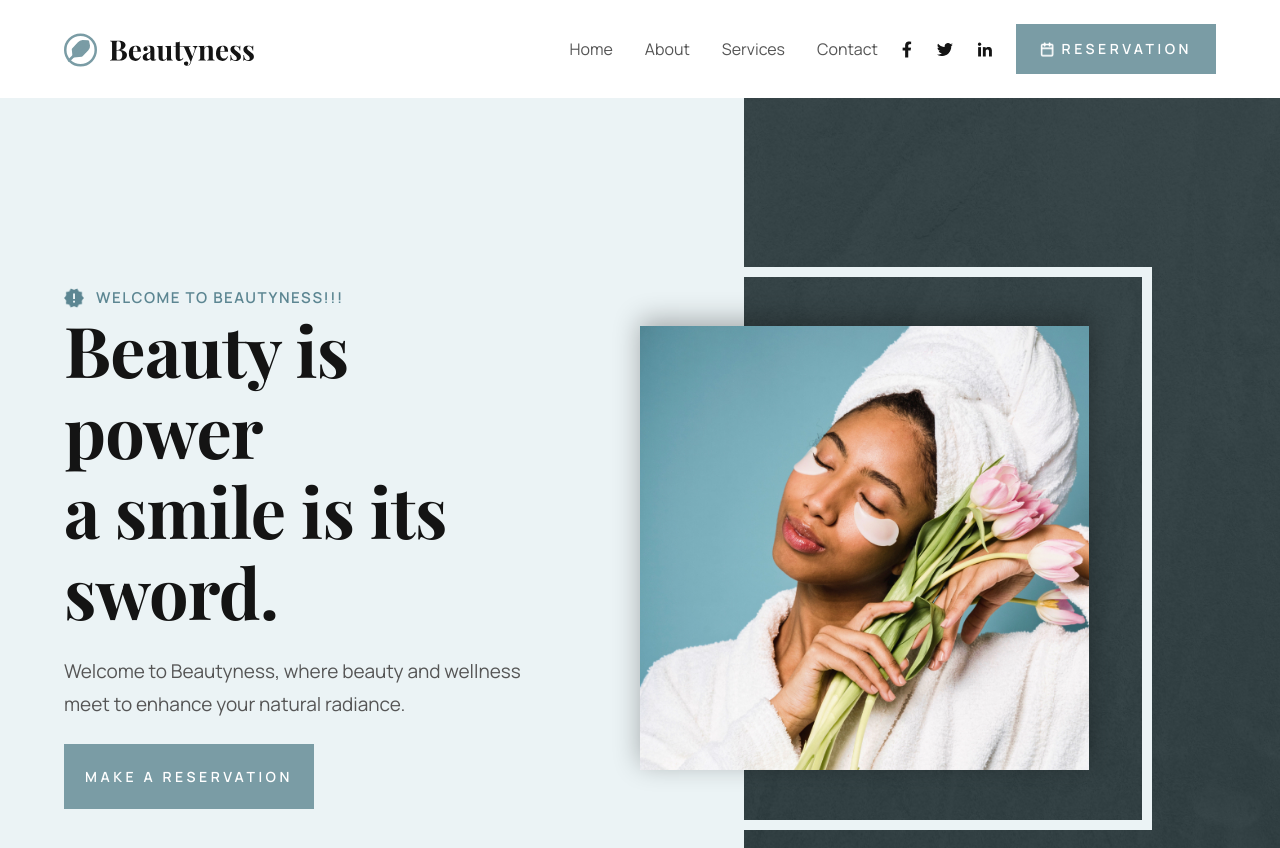
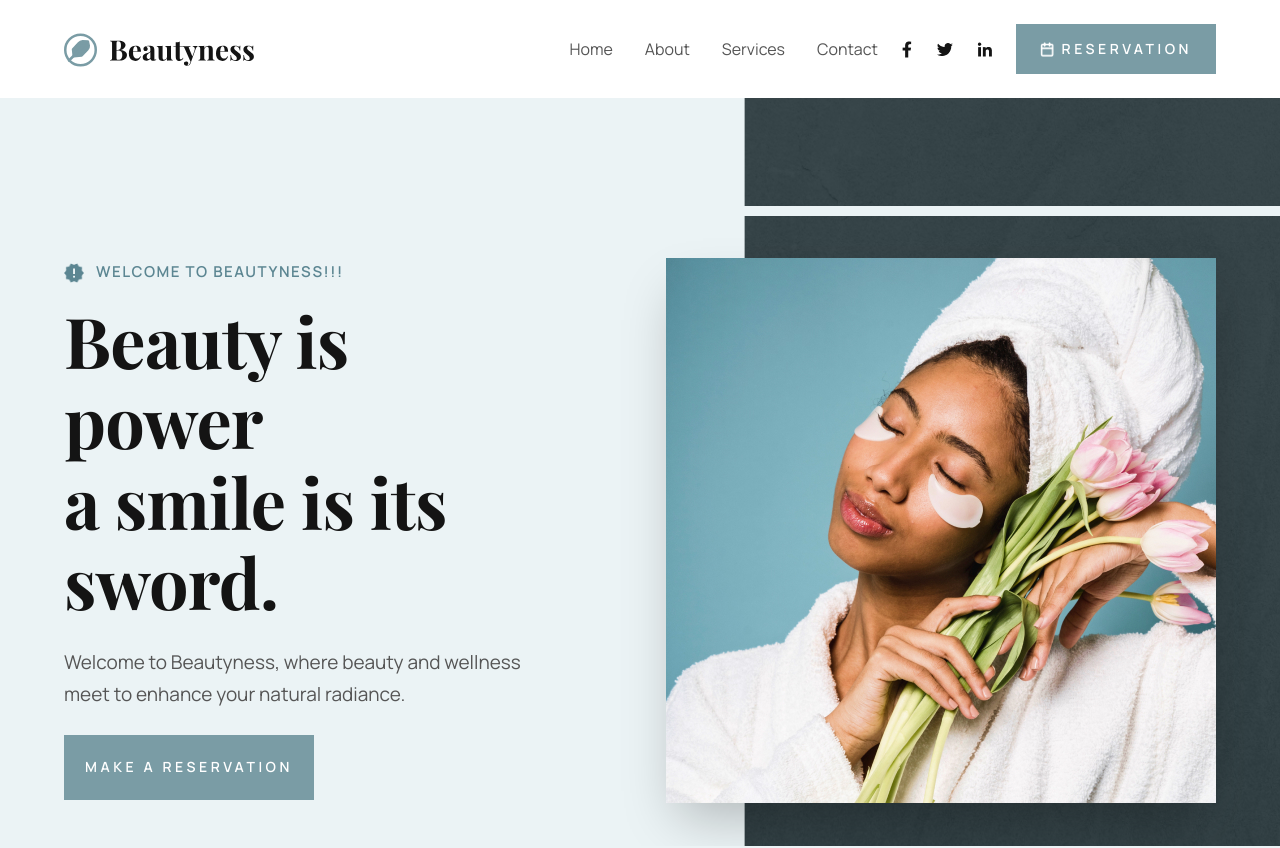
Before and after one commit to MAGHPMallawaarachchi/beautyness, a React (Vite) app: page / in a window 1280 px wide. Shown: the top 848 px of the page. Built offline with nearby package versions, Linux system fonts and the light colour scheme.

Commit message:
update hero.jsx

```diff
--- a/src/App.jsx
+++ b/src/App.jsx
@@ -1,6 +1,7 @@
 import styles from './style';
 
 import {Navbar, Hero, AboutUs, Benefits, Blog, Discount, Features, Footer, Testimonials, Services} from './components';
+import {background} from './assets';
 
 const App = () => (
   <div className='bg-white w-full overflow-hidden'>
@@ -10,7 +11,7 @@ const App = () => (
       </div>
     </div>
 
-    <div className={`${styles.flexStart} bg-lightBlue`}>
+    <div className={`${styles.flexStart} md:bg-[url('./assets/Background.png')] bg-[url('./assets/Background2.jpg')] min-h-[900px] bg-cover bg-center bg-no-repeat`}>
       <div className={`${styles.flexCenter} ${styles.boxWidth}`}>
         <Hero/>
       </div>
--- a/src/assets/index.js
+++ b/src/assets/index.js
@@ -10,11 +10,12 @@ import twitter from "./twitter.png";
 import instagram from "./instagram.png";
 import menu from "./menu.svg";
 import close from "./close.svg";
-import bg1 from "./bg1.jpg";
 
 /*hero*/
 import exclamation from "./exclamation.png";
 import main from "./main.jpg";
+import bg1 from "./bg1.jpg";
+import background from "./Background.png";
 
 /*features*/
 import feature1 from "./spa.jpg";
@@ -86,4 +87,5 @@ export{
     close,
     bg1,
     bg2,
+    background,
 };
--- a/src/components/AboutUs.jsx
+++ b/src/components/AboutUs.jsx
@@ -11,6 +11,7 @@ const AboutUsCard = ({id, image, title}) =>(
 
 const AboutUs = () => (
   <section id='AboutUs' className={`flex md:flex-row flex-col bg-lightBlue ${styles.paddingX} ${styles.paddingY} md:gap-[119px] gap-[50px] justify-center items-center`}>
+
     <div className='flex flex-col gap-[16px]'>
       <p className='font-manrope uppercase sm:text-[15px] text-[12px] font-semibold text-dullBlue2 leading-[154.5%] tracking-[0.1em]'>about us</p>
       <h1 className={`${styles.heading2}`}>The Beauty is about <br /> being Comfortable <br /> in your own skin!</h1>
@@ -25,7 +26,7 @@ const AboutUs = () => (
 
     <div className='relative bottom-4 sm:py-0 py-8'>
       <img src={bg2} alt="" className='absolute object-contain sm:h-[576px] sm:w-[500px] z-10' />
-      <img src={facial1} alt="" className='top-8 right-8 relative object-contain sm:h-[576px] sm:w-[500px] z-20 shadow-[0px_-6px_25px_rgba(0,0,0,0.3)]' />
+      <img src={facial1} alt="" className='relative top-8 right-8  object-contain sm:h-[576px] sm:w-[500px] z-20 shadow-2xl ' />
     </div>
 
   </section>
--- a/src/components/Hero.jsx
+++ b/src/components/Hero.jsx
@@ -3,9 +3,9 @@ import { exclamation, bg1, main } from '../assets';
 
 const Hero = () => (
 
-  <section className={`w-full flex md:flex-row flex-col justify-end items-center md:gap-36 gap-0`}>
+  <section className={`flex md:flex-row flex-col ${styles.paddingX} ${styles.paddingY} justify-start items-center md:gap-[119px] gap-[50px] pb-10`}>
 
-      <div className='flex flex-col px-16 py-16'>
+      <div className='flex flex-col gap-[16px]'>
         <div className='flex sm:gap-3 gap-2 items-center'>
           <img src={exclamation} alt="exclamation" className='ss:w-[20px] ss:h-[20px] w-[13px] h-[13px]' />
           <p className='uppercase font-manrope font-semibold text-dullBlue2 tracking-[0.1em] ss:text-[15px] text-[10px]'>Welcome to Beautyness!!!</p>
@@ -23,15 +23,22 @@ const Hero = () => (
         </div>
       </div>
 
-      <div className='w-full md:w-[45%] md:h-[900px] md:pt-0 pt-20'>
+      <img src={main} alt="" className='max-h-[545px] max:w-[550px] shadow-2xl' />
+
+      <div className='object-contain md:flex hidden absolute left-[50%] border-y-[10px] border-r-[10px] border-lightBlue h-[650px] w-[650px] mr-10'>
+
+      </div>
+
+
+      {/* <div className='w-full md:w-[45%] md:h-[900px] md:pt-0 pt-20'>
         <img src={bg1} alt="bg" className='object-cover md:h-[900px] w-full' />
       </div>
 
       <div className={`absolute md:left-[50%]`}>
-        <img src={main} alt="" className='relative object-contain max-h-[445px] max:w-[450px] sm:shadow-[0px_-6px_25px_rgba(0,0,0,0.3)] ss:px-0 px-10' />
+        <img src={main} alt="" className='relative object-contain max-h-[545px] max:w-[550px] shadow-2xl ss:px-0 px-10' />
       </div>
 
-      <div className='object-contain md:flex hidden absolute left-[50%] border-y-[10px] border-r-[10px] border-lightBlue h-[563px] w-[512px] mr-10'></div>
+      <div className='object-contain md:flex hidden absolute left-[50%] border-y-[10px] border-r-[10px] border-lightBlue h-[563px] w-[512px] mr-10'></div> */}
 
       {/* xs:h-[300px] xs:w-[300px] h-[250px] w-[250px] */}
 
--- a/src/style.js
+++ b/src/style.js
@@ -12,7 +12,7 @@ const styles = {
     flexStart: "flex justify-center items-start",
 
     paddingX: "md:px-16 px-6",
-    paddingY: "md:py-24 py-12",
+    paddingY: "md:py-40 py-12",
     paddingY1: "sm:py-[165px] py-[6]",
     padding: "sm:px-16 px-6 sm:py-12 py-4",
 
```
Also changed, not shown: src/assets/Background.png (added), src/assets/Background2.jpg (added).
